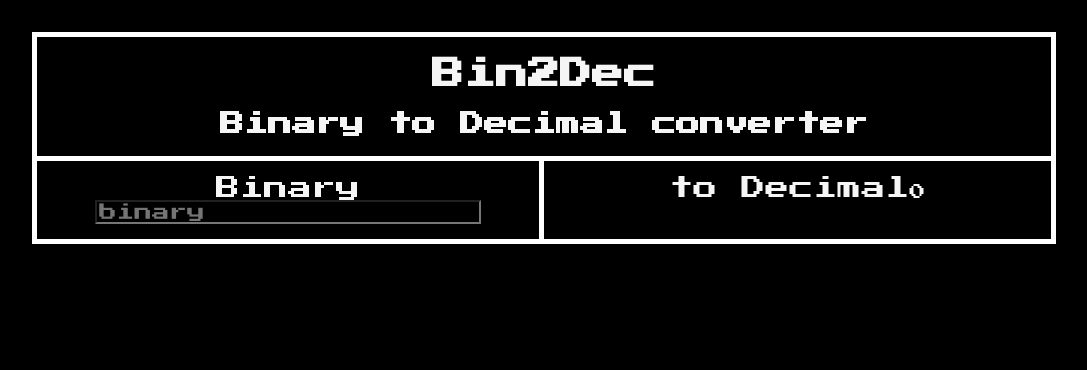
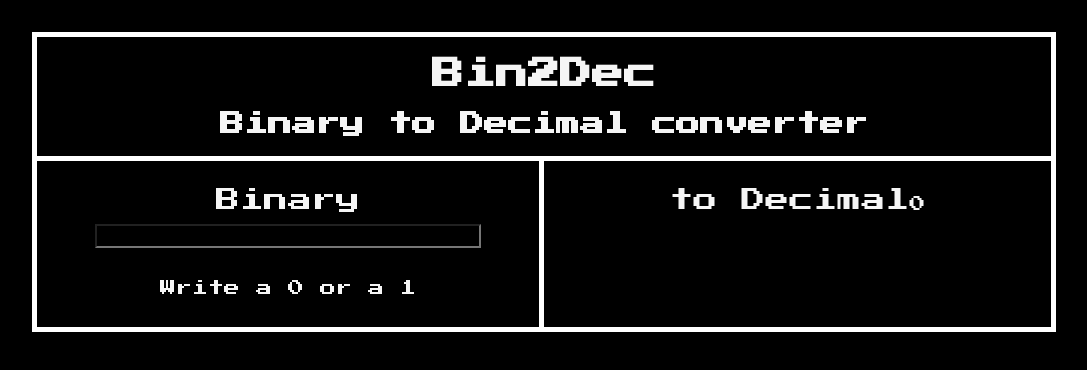
Before and after one commit to thonpair/Bin2Dec, a React (Create React App) app: page / in a window 1280 px wide. Shown: the top 370 px of the page, without its empty margins (96-1183 px from the left). Built offline with nearby package versions, Linux system fonts and the light colour scheme.

Commit message:
add a description

```diff
--- a/src/App.css
+++ b/src/App.css
@@ -19,12 +19,19 @@ input {
 }
 
 .error {
-  color: red;
-  font-size: 1em;
+  background-color: red;
+  padding: 1em;
+  margin-top: 1em;
+}
+
+.description{
+  padding: 1em;
+  margin-top: 1em;
 }
 
 .titleComponent {
   font-size: 1.5em;
+  line-height: 2em;
 }
 
 #binaryContainer {
--- a/src/App.js
+++ b/src/App.js
@@ -17,11 +17,12 @@ const BinaryComponent = ({ binary, setBinary, maxLength }) => {
   }
   return (
     <>
-      <input type="text" placeholder='binary' value={binary} onChange={handleChange} />
+      <input type="text" value={binary} onChange={handleChange} />
       {errorTyped &&
-        <span className='error'>
+        <div className='error'>
           Not a <strong>0</strong> or a <strong>1</strong>
-        </span>}
+        </div>}
+      {!errorTyped && <div className='description'>Write a 0 or a 1</div> }
     </>
   )
 }
```
